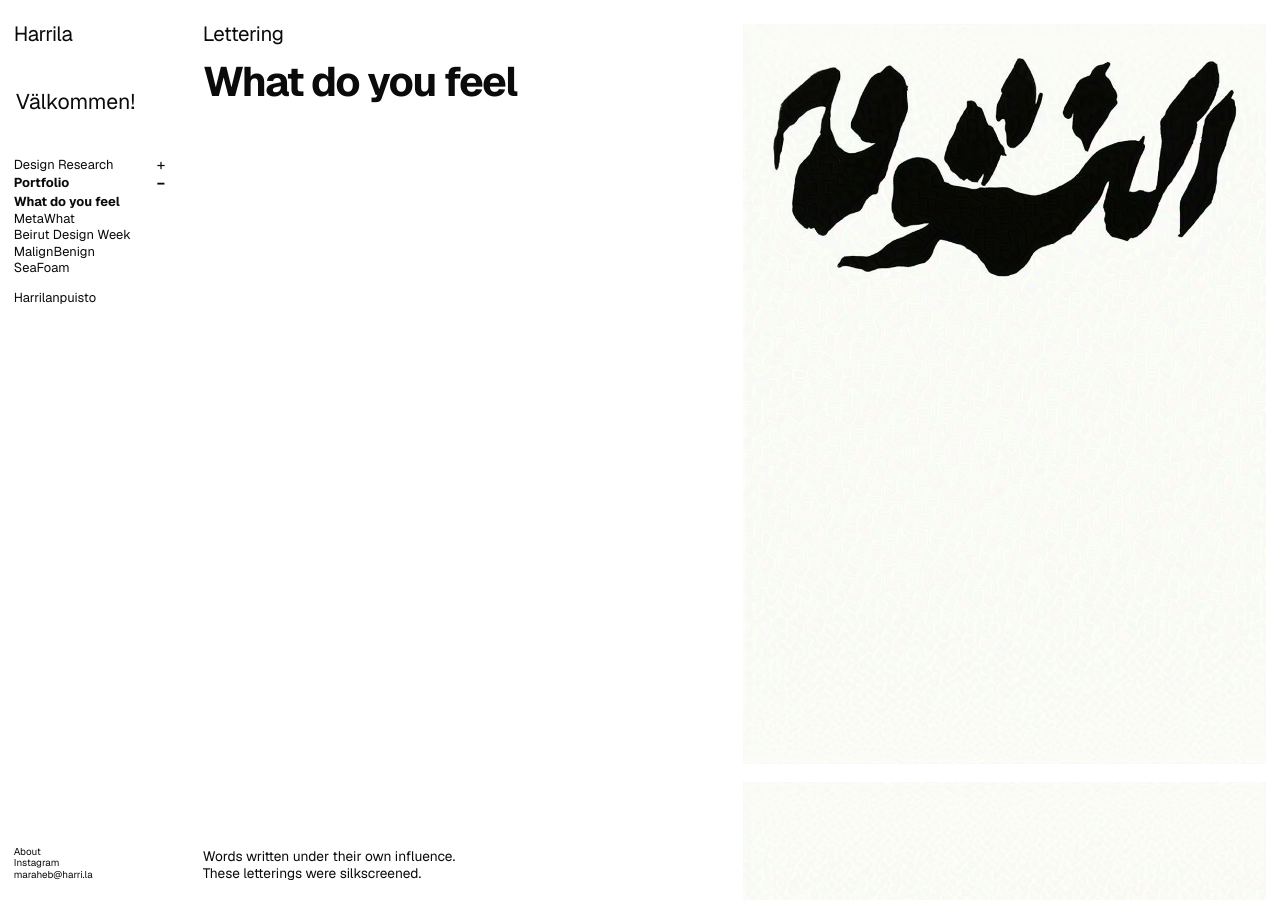
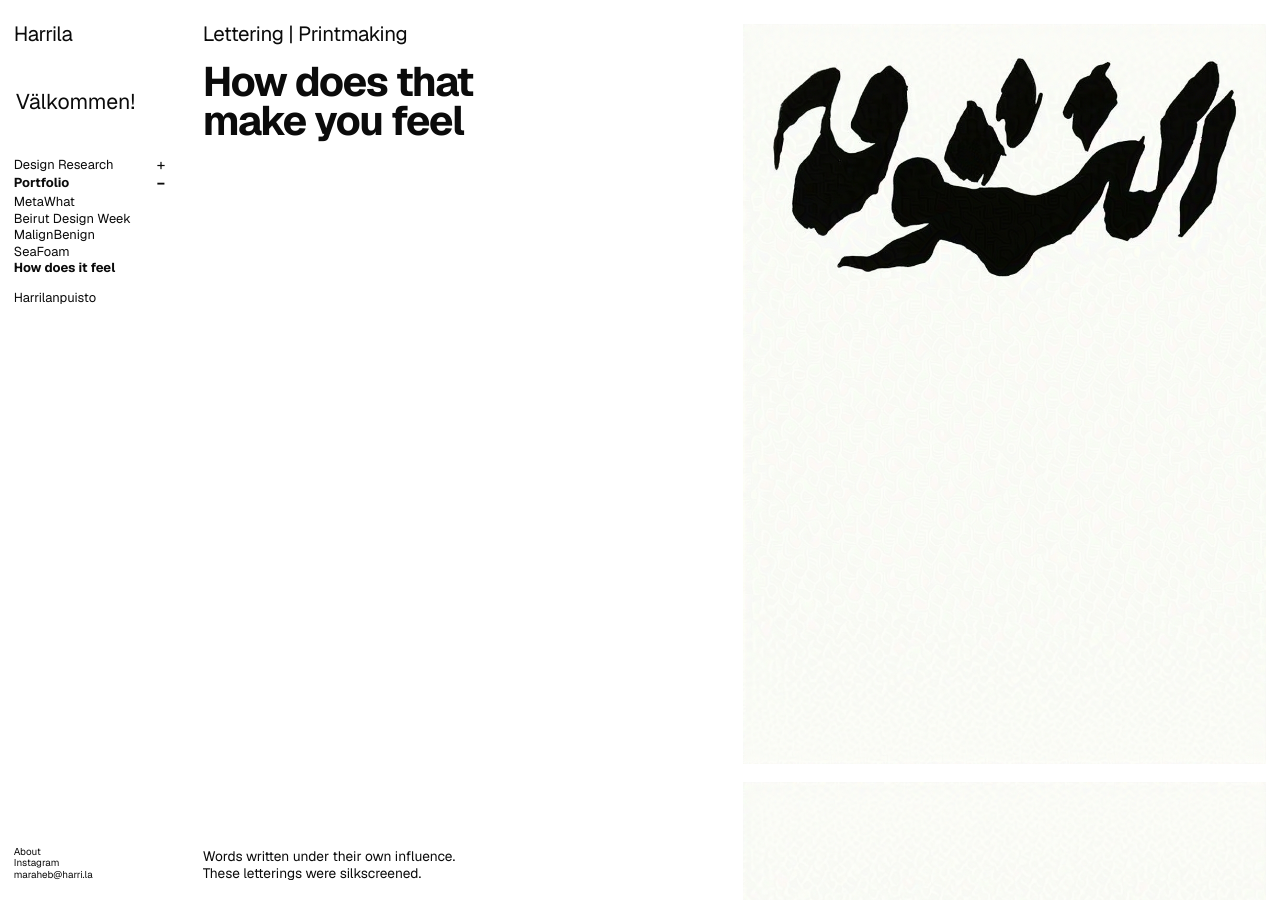
Before and after one commit to somethingishappening/somethingishappening.github.io, a Jekyll site: the page built from _design/What do you feel .md, in a window 1280 px wide and 900 px high. Built offline with Jekyll 4.4.1, drawn with Linux system fonts in a browser that asks for light colours.

Commit message:
Update _design/What do you feel .md (via Pages CMS)

```diff
--- a/_design/What do you feel .md
+++ b/_design/What do you feel .md
@@ -1,8 +1,9 @@
 ---
-title: "What do you feel "
-nav_order: 0
-project_type: Lettering
-title_line_1: "What do you feel "
+title: How does it feel
+nav_order: 5
+project_type: Lettering | Printmaking
+title_line_1: "How does that "
+title_line_2: make you feel
 description: |-
   Words written under their own influence.
   These letterings were silkscreened.
```
